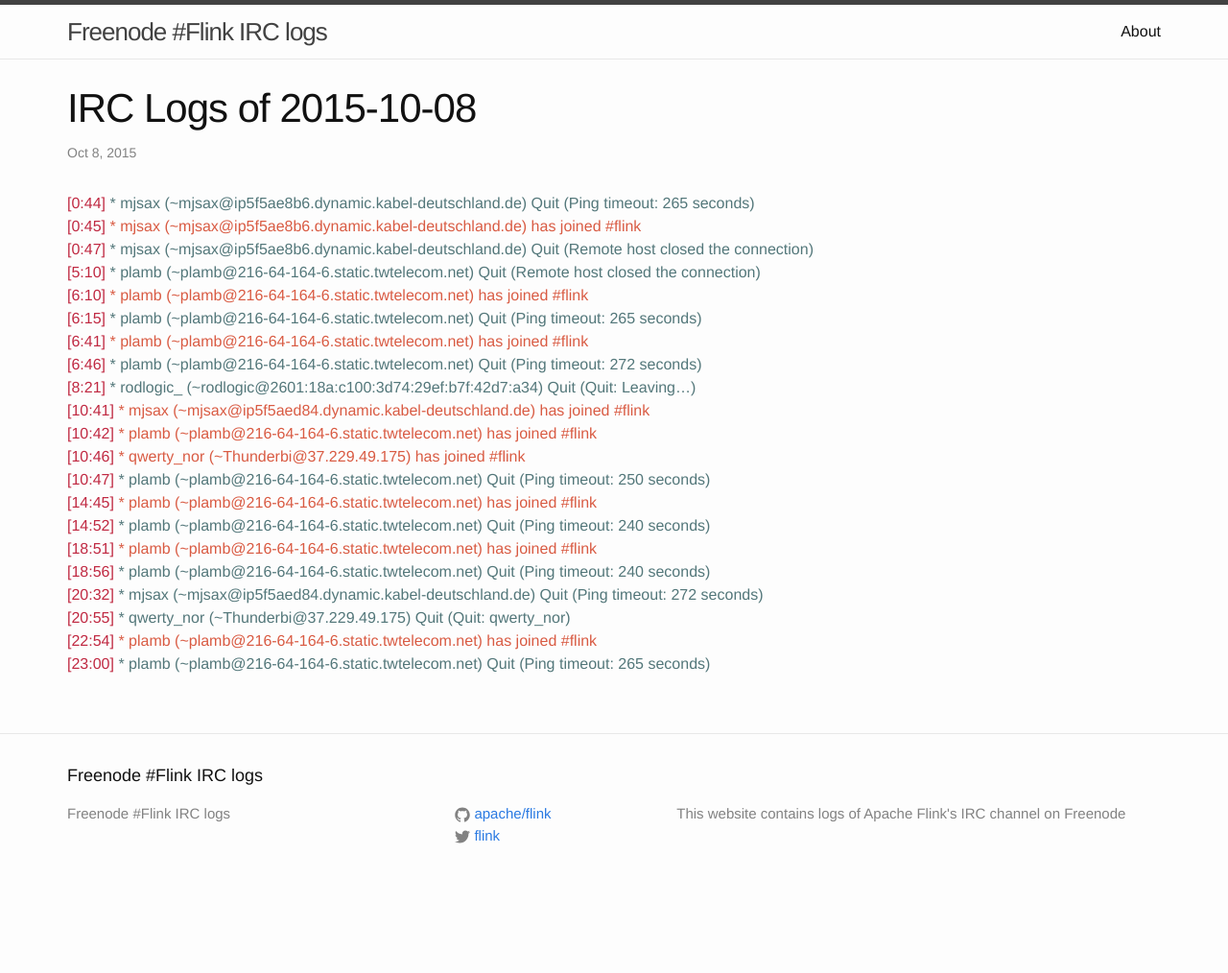
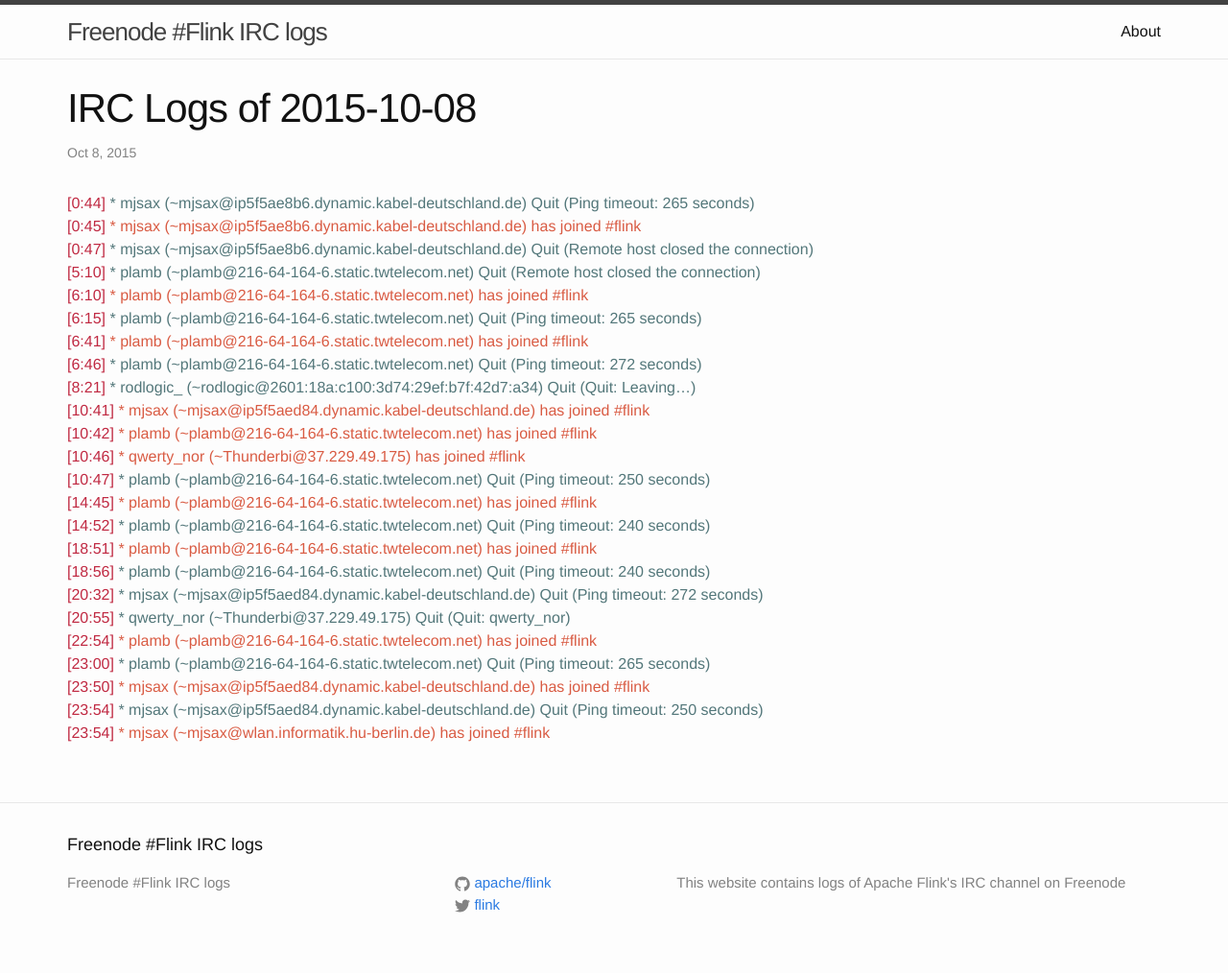
Before and after one commit to flink-irc-logs/flink-irc-logs.github.io, a Jekyll site: the page built from _posts/2015-10-08-logs.markdown, in a window 1280 px wide. Shown: the whole page at 96% size. Built offline with Jekyll 4.4.1, drawn with Linux system fonts in a browser that asks for light colours; before the commit the page ends 942 px from its top, so only the background shows below that.

Commit message:
Update of the logs on Fri Oct  9 01:24:44 CEST 2015

```diff
--- a/_posts/2015-10-08-logs.markdown
+++ b/_posts/2015-10-08-logs.markdown
@@ -25,3 +25,6 @@
 <span class="irc-date">[20:55]</span> <span class="irc-navy">* qwerty_nor (~Thunderbi@37.229.49.175) Quit (Quit: qwerty_nor)</span><br />
 <span class="irc-date">[22:54]</span> <span class="irc-green">* plamb (~plamb@216-64-164-6.static.twtelecom.net) has joined #flink</span><br />
 <span class="irc-date">[23:00]</span> <span class="irc-navy">* plamb (~plamb@216-64-164-6.static.twtelecom.net) Quit (Ping timeout: 265 seconds)</span><br />
+<span class="irc-date">[23:50]</span> <span class="irc-green">* mjsax (~mjsax@ip5f5aed84.dynamic.kabel-deutschland.de) has joined #flink</span><br />
+<span class="irc-date">[23:54]</span> <span class="irc-navy">* mjsax (~mjsax@ip5f5aed84.dynamic.kabel-deutschland.de) Quit (Ping timeout: 250 seconds)</span><br />
+<span class="irc-date">[23:54]</span> <span class="irc-green">* mjsax (~mjsax@wlan.informatik.hu-berlin.de) has joined #flink</span><br />
```
